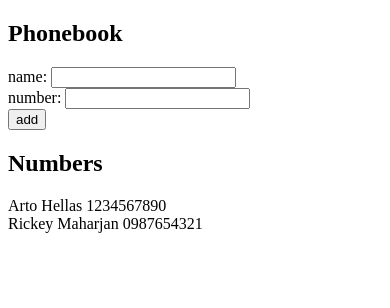
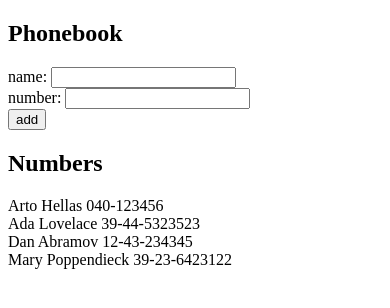
Before and after one commit to rickeymaharjan/fso, a React (Vite) app in the folder part2/phonebook/: page / in a window 390 px wide. Shown: the top 308 px of the page. Built offline with nearby package versions, Linux system fonts and the light colour scheme.

Commit message:
phonebook ex2.10

```diff
--- a/part2/phonebook/src/App.jsx
+++ b/part2/phonebook/src/App.jsx
@@ -1,14 +1,15 @@
 import { useState } from 'react'
-
-const DisplayPerson = ({person}) => {
-  return <div>{person.name} {person.number}</div>
-}
+import PersonForm from './components/PersonForm'
+import Persons from './components/Persons'
 
 const App = () => {
   const [persons, setPersons] = useState([
-    { id: 1, name: 'Arto Hellas' , number: "1234567890"},
-    { id: 2, name: 'Rickey Maharjan', number: "0987654321"}
+    { name: 'Arto Hellas', number: '040-123456', id: 1 },
+    { name: 'Ada Lovelace', number: '39-44-5323523', id: 2 },
+    { name: 'Dan Abramov', number: '12-43-234345', id: 3 },
+    { name: 'Mary Poppendieck', number: '39-23-6423122', id: 4 }
   ])
+
   const [newName, setNewName] = useState('')
   const [newNumber, setNewNumber] = useState('')
 
@@ -31,7 +32,6 @@ const App = () => {
     }
   }
 
-
   const handleInputName = (event) => {
     setNewName(event.target.value)
   }
@@ -43,22 +43,12 @@ const App = () => {
   return (
     <div>
       <h2>Phonebook</h2>
-      <form onSubmit={addNewPerson}>
-        <div>
-          name: <input onChange={handleInputName}/>
-        </div>
-        <div>
-          number: <input onChange={handleInputNumber}/>
-        </div>
-        <div>
-          <button type="submit">add</button>
-        </div>
-      </form>
+
+      <PersonForm handleInputName={handleInputName} handleInputNumber={handleInputNumber} addNewPerson={addNewPerson}/>
+
       <h2>Numbers</h2>
-      <div>
-        {persons.map(person =>
-        <DisplayPerson key={person.id} person={person}/>)}
-      </div>
+
+      <Persons persons={persons}/>
     </div>
   )
 }
--- /dev/null
+++ b/part2/phonebook/src/components/PersonForm.jsx
@@ -0,0 +1,17 @@
+const PersonForm = ({handleInputName, handleInputNumber, addNewPerson}) => {
+    return(
+        <form onSubmit={addNewPerson}>
+            <div>
+            name: <input onChange={handleInputName}/>
+            </div>
+            <div>
+            number: <input onChange={handleInputNumber}/>
+            </div>
+            <div>
+            <button type="submit">add</button>
+            </div>
+        </form>
+    )
+}
+
+export default PersonForm
--- /dev/null
+++ b/part2/phonebook/src/components/Persons.jsx
@@ -0,0 +1,15 @@
+const DisplayPerson = ({person}) => {
+  return <div>{person.name} {person.number}</div>
+}
+
+
+const Persons = ({persons}) => {
+    return (
+        <div>
+            {persons.map(person =>
+            <DisplayPerson key={person.id} person={person}/>)}
+        </div>
+    )
+}
+
+export default Persons
```
